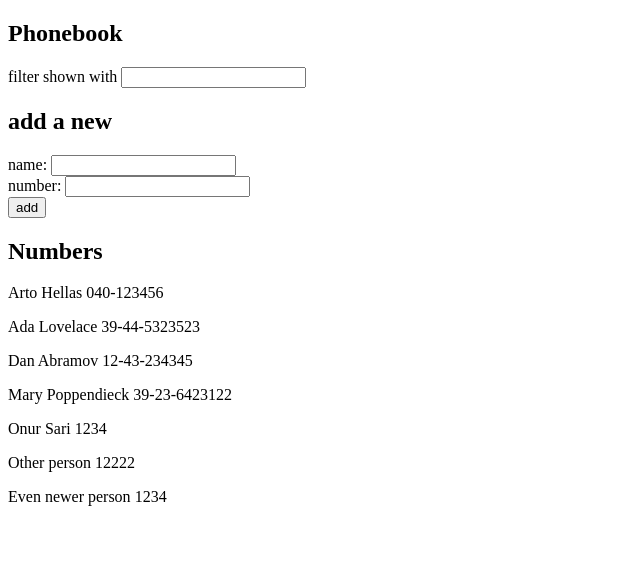
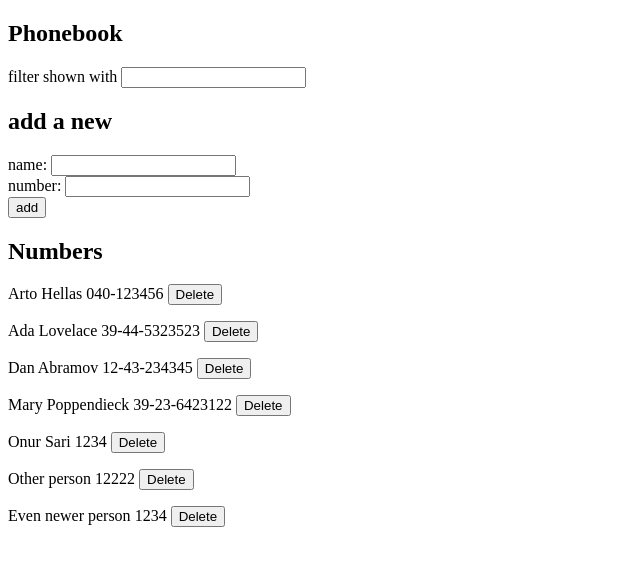
Before and after one commit to mronursari/fullstacksubmissions, a React (Vite) app in the folder part2/phonebook/: page / in a window 1280 px wide. Shown: the top 566 px of the page, without its empty margins (0-640 px from the left). Built offline with nearby package versions, Linux system fonts and the light colour scheme; data requests are answered from the project's data file.

Commit message:
Exercise 2.14

```diff
--- a/part2/phonebook/src/App.jsx
+++ b/part2/phonebook/src/App.jsx
@@ -1,18 +1,33 @@
 import { useState, useEffect } from 'react'
 import personService from './services/persons'
 
-const Person = ({person}) => {
+const DeleteButton = ({person, deletePerson}) => {
+
+  const handleDeletion = () => {
+    if(window.confirm("Do you want to delete " + person.name + "?"))
+    {
+      deletePerson(person.id)
+    }
+
+  }
+
+  return(
+    <button onClick={handleDeletion}>Delete</button>
+  )
+}
+
+const Person = ({person, deletePerson}) => {
   return(
     <p>
-      {person.name} {person.number}
+      {person.name} {person.number} <DeleteButton person={person} deletePerson={deletePerson}/>
     </p>
   )
 }
 
-const Persons = ({personsToShow}) => {
+const Persons = ({personsToShow, deletePerson}) => {
   return(
     <div>
-        {personsToShow.map((person) => <Person key= {person.name} person={person}/>)}
+        {personsToShow.map((person) => <Person key= {person.name} person={person} deletePerson={deletePerson}/>)}
     </div>
   )
 }
@@ -103,6 +118,18 @@ const App = () => {
     setSearchedName(event.target.value)
   }
 
+  const deletePerson = (id) => {
+
+    personService.deletePerson(id)
+      .then(responseData => {
+        console.log('Response is', responseData)
+        personService.getInitialList()
+          .then(initialPersons => {
+            setPersons(initialPersons)
+        })
+      })
+  }
+
   const personsToShow = persons.filter((person) => person.name.toLowerCase().includes(searchedName.toLowerCase()))
 
   return (
@@ -112,7 +139,7 @@ const App = () => {
       <h2>add a new</h2>
       <PersonForm addPerson={addPerson} newName={newName} handleNameChange={handleNameChange} newNumber={newNumber} handleNumberChange={handleNumberChange}/>
       <h2>Numbers</h2>
-      <Persons personsToShow={personsToShow}/>
+      <Persons personsToShow={personsToShow} deletePerson={deletePerson}/>
     </div>
   )
 }
--- a/part2/phonebook/src/services/persons.js
+++ b/part2/phonebook/src/services/persons.js
@@ -13,5 +13,11 @@ const addNewPerson = (newPerson) => {
     return request.then(response => response.data)
 }
 
+const deletePerson = (id) => {
+    const request = axios.delete(`${baseUrl}/${id}`)
 
-export default {getInitialList, addNewPerson}
+    return request.then(response => response.data)
+}
+
+
+export default {getInitialList, addNewPerson, deletePerson}
```
